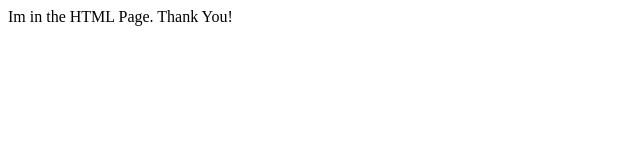
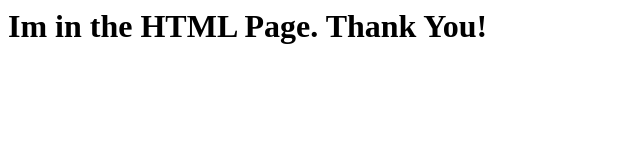
Before and after one commit to Amulya2893/Lesson--02--GitHubFiles, a plain HTML site: page index.html in a window 1280 px wide. Shown: the whole page, without its empty margins (0-640 px from the left). Drawn offline with Linux system fonts and the light colour scheme.

Commit message:
commiting html file

```diff
--- a/index.html
+++ b/index.html
@@ -3,6 +3,6 @@
 <title> HTML </title>
 </head>
 <body>
-<p> Im in the HTML Page. Thank You! </p>
+<h1><p> Im in the HTML Page. Thank You! </p><h1>
 </body>
 </html>
```
